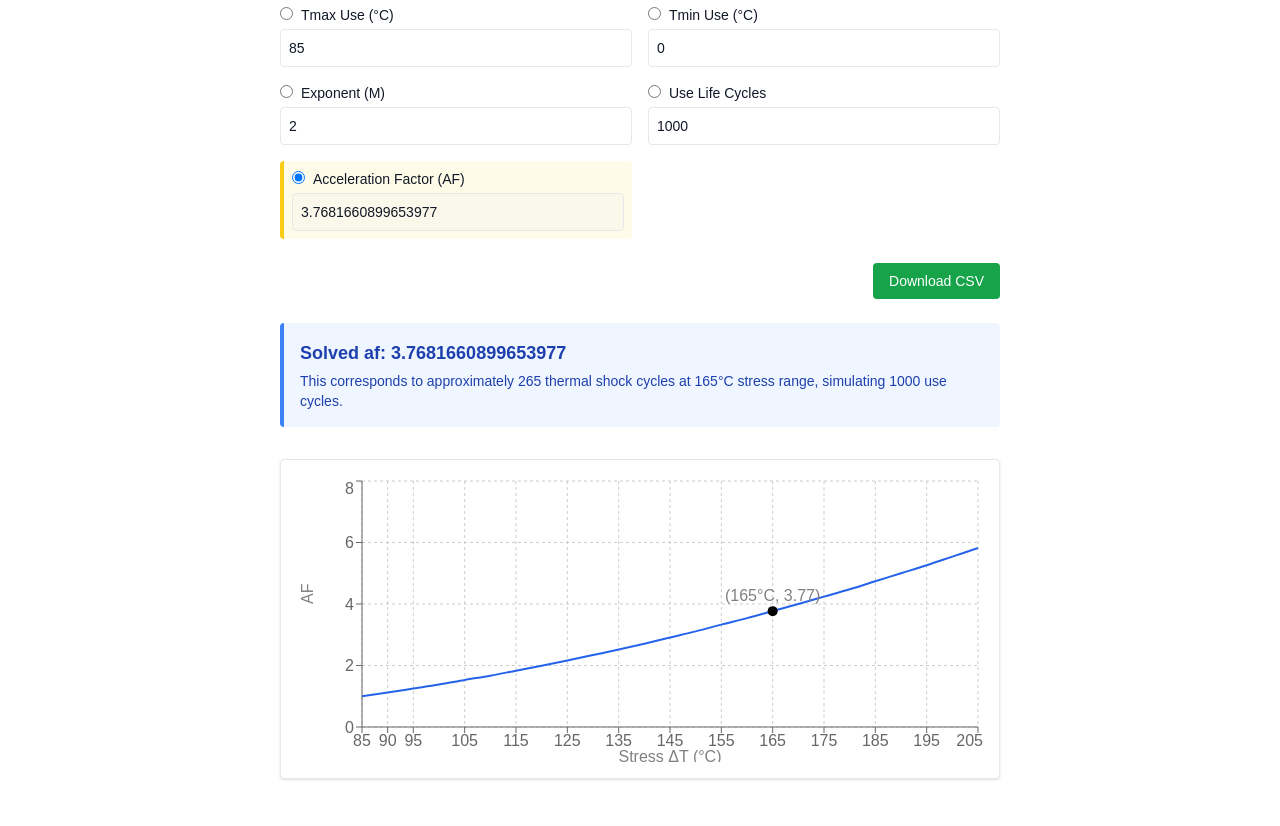
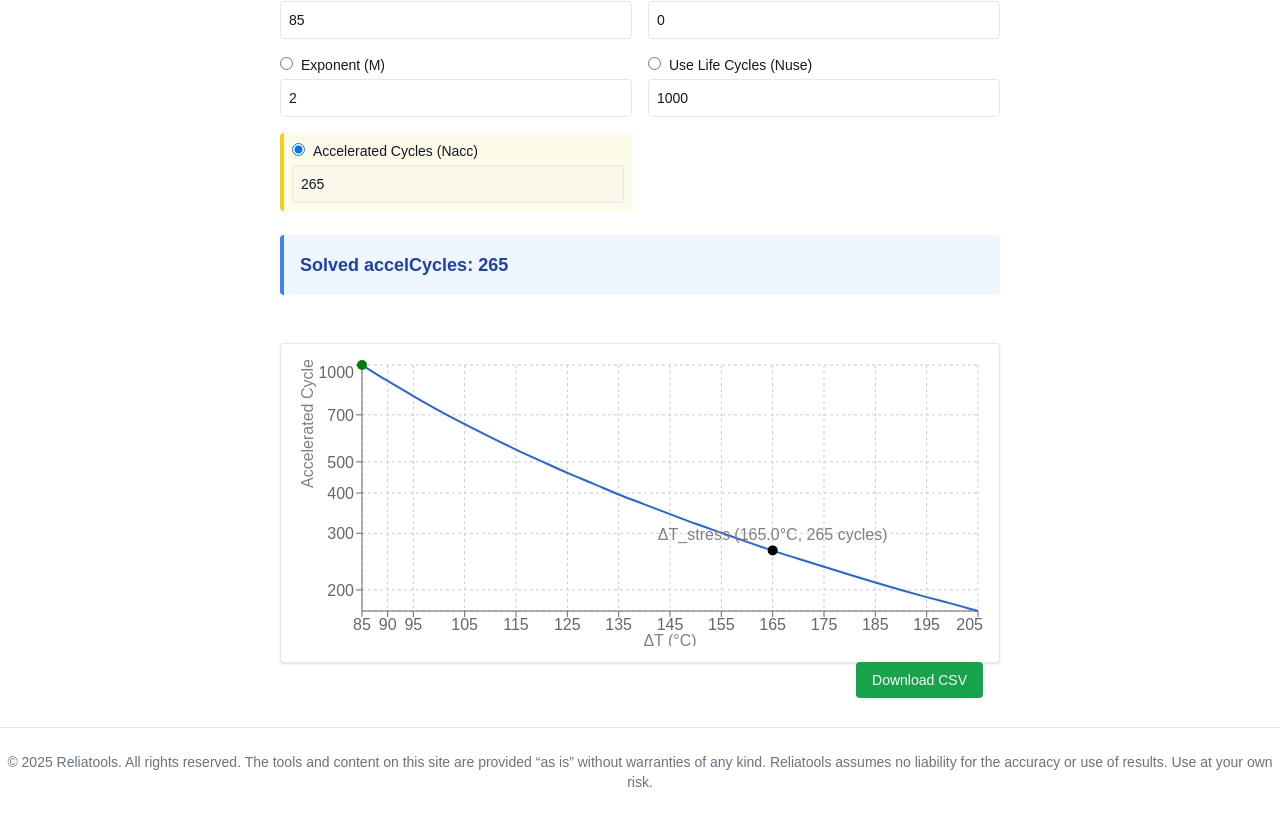
Before and after one commit to abougha/reliatools, a Next.js app: page /tools/CoffinManson in a window 1280 px wide. Shown: the part 471-1297 px from the top of the page. Built offline with nearby package versions, Linux system fonts and the light colour scheme.

Commit message:
sample size

```diff
--- a/app/layout.tsx
+++ b/app/layout.tsx
@@ -41,6 +41,9 @@ export default function RootLayout({
 
         {/* Page content */}
         {children}
+        <footer className="mt-10 text-center text-sm text-gray-500 py-6 border-t border-gray-200">
+    © 2025 Reliatools. All rights reserved. The tools and content on this site are provided “as is” without warranties of any kind. Reliatools assumes no liability for the accuracy or use of results. Use at your own risk.
+  </footer>
       </body>
     </html>
   );
--- a/app/tools/CoffinManson/page.tsx
+++ b/app/tools/CoffinManson/page.tsx
@@ -15,8 +15,9 @@ export default function ThermalShockCalculator() {
   const [TmaxUse, setTmaxUse] = useState("85");
   const [TminUse, setTminUse] = useState("0");
   const [exponent, setExponent] = useState("2");
-  const [cycles, setCycles] = useState("1000");
-  const [solveFor, setSolveFor] = useState("af");
+  const [useCycles, setUseCycles] = useState("1000");
+  const [accelCycles, setAccelCycles] = useState("100");
+  const [solveFor, setSolveFor] = useState("accelCycles");
 
   const solved = useMemo(() => {
     const tMaxS = parseFloat(TmaxStress);
@@ -24,71 +25,48 @@ export default function ThermalShockCalculator() {
     const tMaxU = parseFloat(TmaxUse);
     const tMinU = parseFloat(TminUse);
     const M = parseFloat(exponent);
-    const N = parseFloat(cycles);
+    const Nuse = parseFloat(useCycles);
+    const Nacc = parseFloat(accelCycles);
     const deltaTStress = tMaxS - tMinS;
     const deltaTUse = tMaxU - tMinU;
     const AF = Math.pow(deltaTStress / deltaTUse, M);
 
     switch (solveFor) {
-      case "af":
-        return AF;
-      case "cycles":
-        return N / AF;
       case "TmaxStress":
-        return (tMinS + deltaTUse * Math.pow(AF, 1 / M)).toFixed(2);
+        return (tMinS + deltaTUse * Math.pow(Nuse / Nacc, 1 / M)).toFixed(2);
       case "TminStress":
-        return (tMaxS - deltaTUse * Math.pow(AF, 1 / M)).toFixed(2);
+        return (tMaxS - deltaTUse * Math.pow(Nuse / Nacc, 1 / M)).toFixed(2);
       case "TmaxUse":
         return (tMinU + deltaTUse).toFixed(2);
       case "TminUse":
         return (tMaxU - deltaTUse).toFixed(2);
       case "exponent":
-        return (Math.log(AF) / Math.log(deltaTStress / deltaTUse)).toFixed(2);
+        return (Math.log(Nuse / Nacc) / Math.log(deltaTStress / deltaTUse)).toFixed(2);
+      case "useCycles":
+        return (Nacc * AF).toFixed(0);
+      case "accelCycles":
+        return (Nuse / AF).toFixed(0);
       default:
         return null;
     }
-  }, [TmaxStress, TminStress, TmaxUse, TminUse, exponent, cycles, solveFor]);
+  }, [TmaxStress, TminStress, TmaxUse, TminUse, exponent, useCycles, accelCycles, solveFor]);
 
+  const deltaTUse = parseFloat(TmaxUse) - parseFloat(TminUse);
   const deltaTStress = parseFloat(TmaxStress) - parseFloat(TminStress);
-  const deltaTUse = parseFloat(TmaxUse) - parseFloat(TminUse);
-  const M = parseFloat(exponent);
-
-  const plotData = useMemo(() => {
-    const data = [];
-    for (let dT = deltaTUse; dT <= deltaTStress + 40; dT += 5) {
-      const af = Math.pow(dT / deltaTUse, M);
-      const life = parseFloat(cycles) / af;
-      data.push({ deltaT: dT, AF: parseFloat(af.toFixed(2)), life: parseFloat(life.toFixed(2)) });
-    }
-    return data;
-  }, [deltaTStress, deltaTUse, M, cycles]);
-
-  const downloadCSV = () => {
-    const csv = Papa.unparse(plotData);
-    const blob = new Blob([csv], { type: "text/csv;charset=utf-8;" });
-    saveAs(blob, "thermal_shock_af_plot.csv");
-  };
 
   return (
     <div className="max-w-3xl mx-auto p-6">
       <h1 className="text-3xl font-bold mb-4">Thermal Shock Acceleration Calculator</h1>
 
       <div className="bg-gray-50 p-4 rounded mb-6 border">
-        <BlockMath math={"AF = \\left(\\frac{\\Delta T_{stress}}{\\Delta T_{use}}\\right)^M"} />
+        <BlockMath math={"AF = \\left(\\frac{\\Delta T_{stress}}{\\Delta T_{use}}\\right)^M = \\frac{N_{use}}{N_{acc}}"} />
         <ul className="text-sm text-gray-700 mt-2 space-y-1">
-  <li><strong>ΔT<sub>stress</sub></strong>: Tmax - Tmin of thermal stress test (°C)</li>
-  <li><strong>ΔT<sub>use</sub></strong>: Tmax - Tmin of use environment (°C)</li>
-  <li><strong>M</strong>: Acceleration exponent (typically 2–6)</li>
-  <li><strong>AF</strong>: Acceleration Factor (ratio of test to use cycles)</li>
-</ul>
-        <div className="grid grid-cols-1 sm:grid-cols-2 gap-4 mt-4">
-          <div className="text-sm bg-gray-100 rounded p-2">
-            ΔT<sub>stress</sub> = {deltaTStress}°C
-          </div>
-          <div className="text-sm bg-gray-100 rounded p-2">
-            ΔT<sub>use</sub> = {deltaTUse}°C
-          </div>
-        </div>
+          <li><strong>ΔT<sub>stress</sub></strong>: Tmax - Tmin of thermal stress test (°C)</li>
+          <li><strong>ΔT<sub>use</sub></strong>: Tmax - Tmin of use environment (°C)</li>
+          <li><strong>M</strong>: Acceleration exponent (typically 2–6)</li>
+          <li><strong>N<sub>use</sub></strong>: Cycles in normal use</li>
+          <li><strong>N<sub>acc</sub></strong>: Cycles under accelerated conditions</li>
+        </ul>
       </div>
 
       <div className="grid grid-cols-1 sm:grid-cols-2 gap-4 mb-6">
@@ -98,8 +76,8 @@ export default function ThermalShockCalculator() {
           { id: "TmaxUse", label: "Tmax Use (°C)", value: TmaxUse, setter: setTmaxUse },
           { id: "TminUse", label: "Tmin Use (°C)", value: TminUse, setter: setTminUse },
           { id: "exponent", label: "Exponent (M)", value: exponent, setter: setExponent },
-          { id: "cycles", label: "Use Life Cycles", value: cycles, setter: setCycles },
-          { id: "af", label: "Acceleration Factor (AF)", value: String(Math.pow(deltaTStress / deltaTUse, M)), setter: () => {} },
+          { id: "useCycles", label: "Use Life Cycles (Nuse)", value: useCycles, setter: setUseCycles },
+          { id: "accelCycles", label: "Accelerated Cycles (Nacc)", value: accelCycles, setter: setAccelCycles },
         ].map(({ id, label, value, setter }) => (
           <label key={id} className={`block text-sm ${solveFor === id ? "bg-yellow-50 border-l-4 border-yellow-400 p-2 rounded" : ""}`}>
             <input
@@ -113,68 +91,99 @@ export default function ThermalShockCalculator() {
             {label}
             <input
               type="number"
-              value={solveFor === id ? (solved !== null ? String(solved) : "") : value}
+              value={solveFor === id && solved !== null ? solved : value}
               onChange={(e) => setter(e.target.value)}
-              disabled={solveFor === id || setter === (() => {})}
+              disabled={solveFor === id}
               className="w-full p-2 border rounded mt-1"
             />
           </label>
         ))}
       </div>
 
-      <div className="flex justify-end mb-2">
-        <button
-          onClick={downloadCSV}
-          className="px-4 py-2 bg-green-600 text-white rounded hover:bg-green-700 text-sm"
-        >
-          Download CSV
-        </button>
-      </div>
-
       <div className="mt-6 p-4 border-l-4 border-blue-500 bg-blue-50 text-blue-800 rounded">
-        <p className="font-semibold text-lg">Solved {solveFor}: {solved !== null ? String(solved) : "N/A"}</p>
-        <p className="text-sm mt-1">
-          This corresponds to approximately {(parseFloat(cycles) / Math.pow(deltaTStress / deltaTUse, M)).toFixed(0)} thermal shock cycles at {deltaTStress}°C stress range, simulating {cycles} use cycles.
-        </p>
-      </div>
-       <div className="mt-8 h-80 bg-white p-4 border rounded shadow">
-        <ResponsiveContainer width="100%" height="100%">
-          <LineChart data={plotData}>
-            <CartesianGrid strokeDasharray="3 3" />
-            <XAxis dataKey="deltaT" label={{ value: "Stress ΔT (°C)", position: "insideBottom", offset: -5 }} />
-            <YAxis label={{ value: "AF", angle: -90, position: "insideLeft" }} />
-            <Tooltip />
-            <Line type="monotone" dataKey="AF" stroke="#2563EB" strokeWidth={2} dot={false} />
-            <ReferenceDot
-              x={deltaTStress}
-              y={Math.pow(deltaTStress / deltaTUse, M)}
-              r={5}
-              fill="black"
-              stroke="none"
-              label={{ value: `(${deltaTStress}°C, ${Math.pow(deltaTStress / deltaTUse, M).toFixed(2)})`, position: "top" }}
-            />
-          </LineChart>
-        </ResponsiveContainer>
+        <p className="font-semibold text-lg">Solved {solveFor}: {solved !== null ? solved : "N/A"}</p>
       </div>
 
       <div className="mt-12 h-80 bg-white p-4 border rounded shadow">
         <ResponsiveContainer width="100%" height="100%">
-          <LineChart data={plotData}>
+          <LineChart data={(() => {
+            const tMaxS = parseFloat(TmaxStress);
+            const tMinS = parseFloat(TminStress);
+            const tMaxU = parseFloat(TmaxUse);
+            const tMinU = parseFloat(TminUse);
+            const M = parseFloat(exponent);
+            const Nuse = parseFloat(useCycles);
+            const deltaTUse = tMaxU - tMinU;
+            const points = [];
+            for (let dT = deltaTUse; dT <= (tMaxS - tMinS) + 40; dT += 5) {
+              const AF = Math.pow(dT / deltaTUse, M);
+              const Nacc = Nuse / AF;
+              points.push({ deltaT: dT, cycles: Math.round(Nacc) });
+            }
+            return points;
+          })()}>
             <CartesianGrid strokeDasharray="3 3" />
-            <XAxis dataKey="deltaT" label={{ value: "Stress ΔT (°C)", position: "insideBottom", offset: -5 }} />
-            <YAxis label={{ value: "Predicted Cycles", angle: -90, position: "insideLeft" }} />
+            <XAxis dataKey="deltaT" label={{ value: "ΔT (°C)", position: "insideBottom", offset: -5 }} />
+            <YAxis scale="log" domain={['auto', 'auto']} label={{ value: "Accelerated Cycles (log)", angle: -90, position: "insideLeft" }} />
             <Tooltip />
-            <Line type="monotone" dataKey="life" stroke="#10B981" strokeWidth={2} dot={false} />
+            <Line type="monotone" dataKey="cycles" stroke="#2563EB" strokeWidth={2} dot={false} />
             <ReferenceDot
-              x={deltaTStress}
-              y={parseFloat(cycles) / Math.pow(deltaTStress / deltaTUse, M)}
+              x={deltaTUse}
+              y={parseFloat(useCycles)}
               r={5}
-              fill="black"
+              fill="green"
               stroke="none"
-              label={{ value: `(${deltaTStress}°C, ${(parseFloat(cycles) / Math.pow(deltaTStress / deltaTUse, M)).toFixed(0)} cycles)`, position: "top" }}
+              label={{ value: `ΔT_use`, position: "top" }}
             />
+            <ReferenceDot
+  ifOverflow="extendDomain"
+  x={deltaTStress}
+  y={(() => {
+    const tMaxU = parseFloat(TmaxUse);
+    const tMinU = parseFloat(TminUse);
+    const M = parseFloat(exponent);
+    const Nuse = parseFloat(useCycles);
+    const deltaTUse = tMaxU - tMinU;
+    const AF = Math.pow(deltaTStress / deltaTUse, M);
+    return Nuse / AF;
+  })()}
+  r={5}
+  fill="black"
+  stroke="none"
+  label={{
+    value: `ΔT_stress (${deltaTStress.toFixed(1)}°C, ${(parseFloat(useCycles) / Math.pow(deltaTStress / deltaTUse, parseFloat(exponent))).toFixed(0)} cycles)`,
+    position: "top"
+  }}
+/>
+
           </LineChart>
         </ResponsiveContainer>
+
+        <div className="mt-4 flex justify-end">
+          <button
+            onClick={() => {
+              const tMaxS = parseFloat(TmaxStress);
+              const tMinS = parseFloat(TminStress);
+              const tMaxU = parseFloat(TmaxUse);
+              const tMinU = parseFloat(TminUse);
+              const M = parseFloat(exponent);
+              const Nuse = parseFloat(useCycles);
+              const deltaTUse = tMaxU - tMinU;
+              const points = [];
+              for (let dT = deltaTUse; dT <= (tMaxS - tMinS) + 40; dT += 5) {
+                const AF = Math.pow(dT / deltaTUse, M);
+                const Nacc = Nuse / AF;
+                points.push({ deltaT: dT, cycles: Math.round(Nacc) });
+              }
+              const csv = Papa.unparse(points);
+              const blob = new Blob([csv], { type: "text/csv;charset=utf-8;" });
+              saveAs(blob, "thermal_shock_cycles_plot.csv");
+            }}
+            className="px-4 py-2 bg-green-600 text-white rounded hover:bg-green-700 text-sm"
+          >
+            Download CSV
+          </button>
+        </div>
       </div>
     </div>
   );
--- /dev/null
+++ b/app/tools/Samplesize/page.tsx
@@ -0,0 +1,206 @@
+/* app/tools/SampleSize/page.tsx */
+"use client";
+
+import { useState } from "react";
+import { LineChart, Line, XAxis, YAxis, Tooltip, CartesianGrid, ResponsiveContainer } from "recharts";
+import 'katex/dist/katex.min.css';
+import { InlineMath } from 'react-katex';
+import { Calculator, CheckCircle } from 'lucide-react';
+
+function binomialCoefficient(n: number, k: number): number {
+  if (k > n) return 0;
+  if (k === 0 || k === n) return 1;
+  let res = 1;
+  for (let i = 1; i <= k; ++i) {
+    res *= (n - i + 1);
+    res /= i;
+  }
+  return res;
+}
+
+function cumulativeBinomial(f: number, n: number, R: number): number {
+  let sum = 0;
+  for (let i = 0; i <= f; i++) {
+    sum += binomialCoefficient(n, i) * Math.pow(1 - R, i) * Math.pow(R, n - i);
+  }
+  return 1 - sum;
+}
+
+export default function SampleSizeCalculator() {
+  const [failures, setFailures] = useState("0");
+  const [confidence, setConfidence] = useState("95");
+  const [reliability, setReliability] = useState("90");
+  const [sampleSize, setSampleSize] = useState("30");
+  const [solveFor, setSolveFor] = useState("n");
+  const [result, setResult] = useState<string | null>(null);
+  const [chartData, setChartData] = useState<any[]>([]);
+
+  const handleCalculate = () => {
+    const f = parseInt(failures);
+    const CL = parseFloat(confidence) / 100;
+    const R = parseFloat(reliability) / 100;
+    const nInit = parseInt(sampleSize);
+
+    let calculatedSampleSize = nInit;
+
+    if (solveFor === "n") {
+      for (let n = 1; n < 1000; n++) {
+        if (cumulativeBinomial(f, n, R) >= CL) {
+          setSampleSize(n.toString());
+          setResult(`Required sample size: ${n}`);
+          calculatedSampleSize = n;
+          break;
+        }
+      }
+    } else if (solveFor === "CL") {
+      const CL_calc = cumulativeBinomial(f, nInit, R);
+      setConfidence((CL_calc * 100).toFixed(2));
+      setResult(`Achieved confidence level: ${(CL_calc * 100).toFixed(2)}%`);
+    } else if (solveFor === "R") {
+      let Rtest = 0.01;
+      while (Rtest < 0.999) {
+        if (cumulativeBinomial(f, nInit, Rtest) >= CL) {
+          setReliability((Rtest * 100).toFixed(2));
+          setResult(`Minimum reliability: ${(Rtest * 100).toFixed(2)}%`);
+          break;
+        }
+        Rtest += 0.001;
+      }
+    } else if (solveFor === "f") {
+      for (let fail = 0; fail < nInit; fail++) {
+        if (cumulativeBinomial(fail, nInit, R) >= CL) {
+          setFailures(fail.toString());
+          setResult(`Maximum allowed failures: ${fail}`);
+          break;
+        }
+      }
+    }
+
+    const data = [];
+    const start = Math.max(1, Math.floor(calculatedSampleSize * 0.8));
+    const end = Math.ceil(calculatedSampleSize * 1.2);
+
+    for (let n = start; n <= end; n++) {
+      const cl = cumulativeBinomial(f, n, R);
+      data.push({ n, cl: +(cl * 100).toFixed(2) });
+    }
+    setChartData(data);
+  };
+
+  const downloadCSV = () => {
+    const csvRows = ["Sample Size,Confidence Level (%)"];
+    chartData.forEach(row => {
+      csvRows.push(`${row.n},${row.cl}`);
+    });
+    const blob = new Blob([csvRows.join("\n")], { type: 'text/csv' });
+    const url = window.URL.createObjectURL(blob);
+    const a = document.createElement('a');
+    a.setAttribute('hidden', '');
+    a.setAttribute('href', url);
+    a.setAttribute('download', 'confidence_vs_sample_size.csv');
+    document.body.appendChild(a);
+    a.click();
+    document.body.removeChild(a);
+  };
+
+  return (
+    <div className="max-w-2xl mx-auto p-4">
+      <h1 className="text-2xl font-bold mb-4 flex items-center gap-2">
+        <Calculator className="w-6 h-6 text-blue-600" />
+        Sample Size Calculator (Binomial Distribution)
+      </h1>
+
+      <section className="bg-gray-100 p-4 rounded mb-6 text-sm text-gray-800 border border-gray-200">
+        <h2 className="font-semibold text-base mb-2 text-blue-700">Binomial Distribution Formula</h2>
+        <div className="text-center text-base mb-2">
+          <InlineMath math={'1 - \\sum_{i=0}^{f} \\binom{n}{i} (1 - R)^i R^{n - i} \\geq CL'} />
+        </div>
+        <p className="mt-2">
+          <strong>Where:</strong><br />
+          <strong>n</strong> = Sample size<br />
+          <strong>f</strong> = Allowed number of failures<br />
+          <strong>R</strong> = Reliability (probability of success)<br />
+          <strong>CL</strong> = Confidence level (target probability)
+        </p>
+      </section>
+
+      <div className="grid grid-cols-1 sm:grid-cols-2 gap-4 mb-4">
+        {[{
+          label: "Failures",
+          value: failures,
+          onChange: setFailures,
+          id: "f",
+        }, {
+          label: "Confidence Level (%)",
+          value: confidence,
+          onChange: setConfidence,
+          id: "CL",
+        }, {
+          label: "Reliability (%)",
+          value: reliability,
+          onChange: setReliability,
+          id: "R",
+        }, {
+          label: "Sample Size",
+          value: sampleSize,
+          onChange: setSampleSize,
+          id: "n",
+        }].map(field => (
+          <div key={field.id}>
+            <label className="flex items-center gap-2 text-sm font-medium">
+              <input
+                type="radio"
+                name="solveFor"
+                value={field.id}
+                checked={solveFor === field.id}
+                onChange={() => setSolveFor(field.id)}
+              />
+              {field.label}
+            </label>
+            <input
+              className="w-full border rounded p-2 mt-1"
+              value={field.value}
+              onChange={(e) => field.onChange(e.target.value)}
+              disabled={solveFor === field.id}
+            />
+          </div>
+        ))}
+      </div>
+
+      <button
+        onClick={handleCalculate}
+        className="px-4 py-2 bg-blue-600 text-white rounded hover:bg-blue-700"
+      >
+        Calculate
+      </button>
+
+      {result && (
+        <div className="mt-6 border rounded p-4 text-center text-lg font-semibold bg-gray-50 text-green-700 flex items-center justify-center gap-2">
+          <CheckCircle className="w-5 h-5" />
+          {result}
+        </div>
+      )}
+
+      {chartData.length > 0 && (
+        <div className="mt-8">
+          <h2 className="text-lg font-semibold mb-2 text-blue-700">Confidence vs. Sample Size</h2>
+          <ResponsiveContainer width="100%" height={300}>
+            <LineChart data={chartData}>
+              <CartesianGrid strokeDasharray="3 3" />
+              <XAxis dataKey="n" label={{ value: 'Sample Size (n)', position: 'insideBottom', offset: -5 }} />
+              <YAxis label={{ value: 'Confidence (%)', angle: -90, position: 'insideLeft' }} />
+              <Tooltip />
+              <Line type="monotone" dataKey="cl" stroke="#000" dot={{ r: 2 }} />
+            </LineChart>
+          </ResponsiveContainer>
+          <button
+            onClick={downloadCSV}
+            className="mt-4 px-4 py-2 bg-green-600 text-white rounded hover:bg-green-700"
+          >
+            Download CSV
+          </button>
+        </div>
+      )}
+    </div>
+  );
+}
--- a/package.json
+++ b/package.json
@@ -11,6 +11,7 @@
   "dependencies": {
     "file-saver": "^2.0.5",
     "katex": "^0.16.22",
+    "lucide-react": "^0.511.0",
     "next": "latest",
     "papaparse": "^5.5.2",
     "react": "latest",
```
Also changed, not shown: components/Navbar.tsx (+28 -4 lines), public/tools.json (+8 -1 lines), 1 other file (tests, documents, lock files or other folders).
